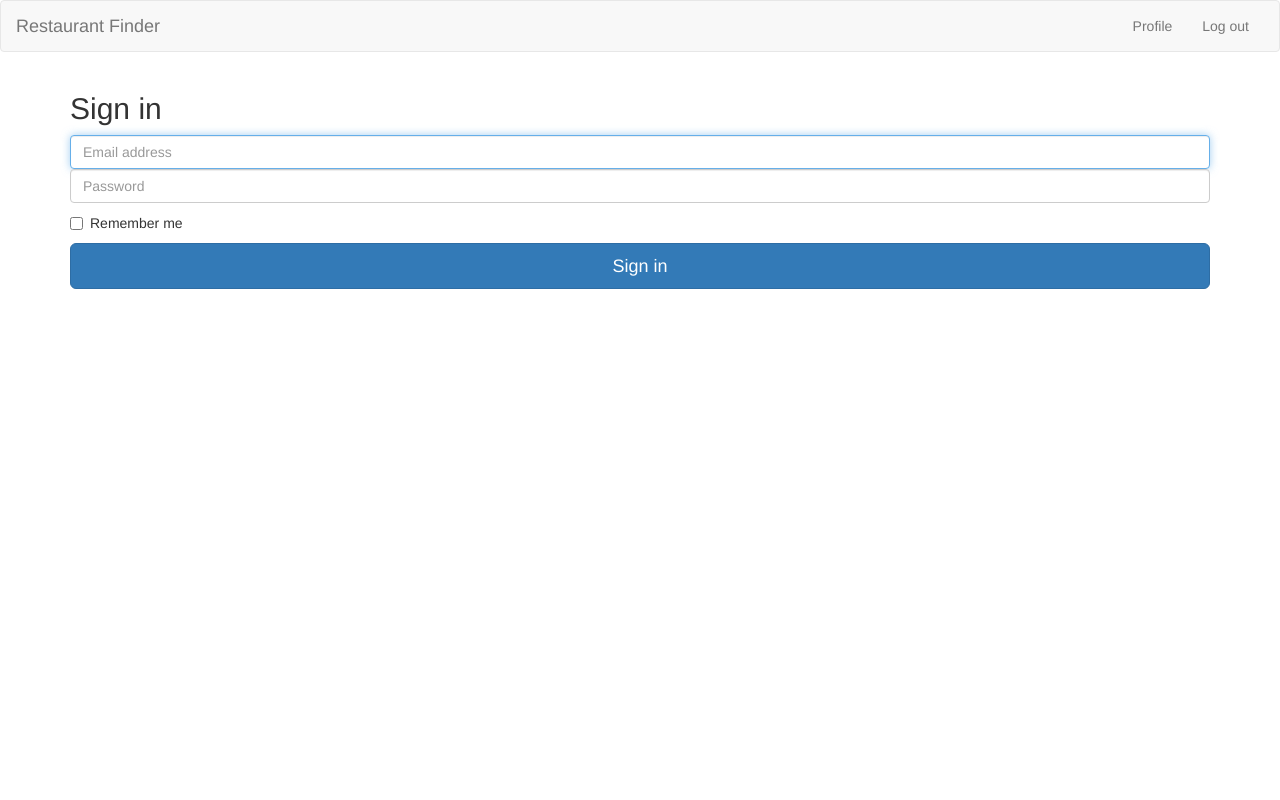
After one commit to vanessawang27/UIUC-Restaurant-Finder, a Flask app: page /login in a window 1280 px wide. The commit adds this page. Run offline with Flask 2, Linux system fonts and the light colour scheme; some libraries are stand-ins or nearby versions.

Commit message:
login + nav

```diff
--- a/app.py
+++ b/app.py
@@ -1,7 +1,10 @@
 import os
 from flask import Flask, render_template
+from surprise import SVD
+from surprise import Dataset
+from surprise import evaluate, print_perf
+
 template_dir = os.path.join(os.path.dirname(os.path.abspath(__file__)), 'template')
-
 app = Flask(__name__, template_folder = template_dir )
 
 
@@ -14,6 +17,15 @@ def index():
 #
 #   return
 
+@app.route('/profile', methods=['GET'])
+def profile():
+    return render_template('profile.html')
+
+@app.route('/login', methods=['GET'])
+def login():
+    return render_template('login.html')
+
+
 @app.route('/result', methods=['GET'])
 def result():
     return render_template('result.html')
--- a/template/login.html
+++ b/template/login.html
@@ -1,10 +1,23 @@
-<html>
-	<head>
-	<link rel="stylesheet" href="https://maxcdn.bootstrapcdn.com/bootstrap/3.3.7/css/bootstrap.min.css" integrity="sha384-BVYiiSIFeK1dGmJRAkycuHAHRg32OmUcww7on3RYdg4Va+PmSTsz/K68vbdEjh4u" crossorigin="anonymous">
+{% extends "nav.html" %}
+{% block title %} Restaurant Finder {% endblock %}
 
-	<script src="https://maxcdn.bootstrapcdn.com/bootstrap/3.3.7/js/bootstrap.min.js" integrity="sha384-Tc5IQib027qvyjSMfHjOMaLkfuWVxZxUPnCJA7l2mCWNIpG9mGCD8wGNIcPD7Txa" crossorigin="anonymous"></script>
-	</head>
+{% block body %}
 
-	<body>
-	</body>
-</html>
+
+<div class="container">
+
+  <form class="form-signin">
+    <h2 class="form-signin-heading">Sign in</h2>
+    <label for="inputEmail" class="sr-only">Email address</label>
+    <input type="email" id="inputEmail" class="form-control" placeholder="Email address" required autofocus>
+    <label for="inputPassword" class="sr-only">Password</label>
+    <input type="password" id="inputPassword" class="form-control" placeholder="Password" required>
+    <div class="checkbox">
+      <label>
+        <input type="checkbox" value="remember-me"> Remember me
+      </label>
+    </div>
+    <button class="btn btn-lg btn-primary btn-block" type="submit">Sign in</button>
+  </form>
+</div>
+{% endblock %}
--- /dev/null
+++ b/template/nav.html
@@ -0,0 +1,29 @@
+<html>
+	<head>
+	<link rel="stylesheet" href="https://maxcdn.bootstrapcdn.com/bootstrap/3.3.7/css/bootstrap.min.css" integrity="sha384-BVYiiSIFeK1dGmJRAkycuHAHRg32OmUcww7on3RYdg4Va+PmSTsz/K68vbdEjh4u" crossorigin="anonymous">
+	<script src="https://maxcdn.bootstrapcdn.com/bootstrap/3.3.7/js/bootstrap.min.js" integrity="sha384-Tc5IQib027qvyjSMfHjOMaLkfuWVxZxUPnCJA7l2mCWNIpG9mGCD8wGNIcPD7Txa" crossorigin="anonymous"></script>
+	</head>
+
+<nav class="navbar navbar-default">
+  <div class="container-fluid">
+    <!-- Brand and toggle get grouped for better mobile display -->
+    <div class="navbar-header">
+      <a class="navbar-brand" href="/">Restaurant Finder</a>
+    </div>
+
+    <!-- Collect the nav links, forms, and other content for toggling -->
+    <div class="collapse navbar-collapse" id="bs-example-navbar-collapse-1">
+      <ul class="nav navbar-nav navbar-right">
+        <li><a href="/profile">Profile</a></li>
+        <li><a href="#">Log out</a></li>
+      </ul>
+    </div><!-- /.navbar-collapse -->
+  </div><!-- /.container-fluid -->
+</nav>
+
+<body>
+ {% block body %}
+ {% endblock %}
+</body>
+
+</html>
```
Also changed, not shown: template/index.html (+5 -6 lines), template/profile.html (+7 -6 lines), static/img/pf.png (added).
